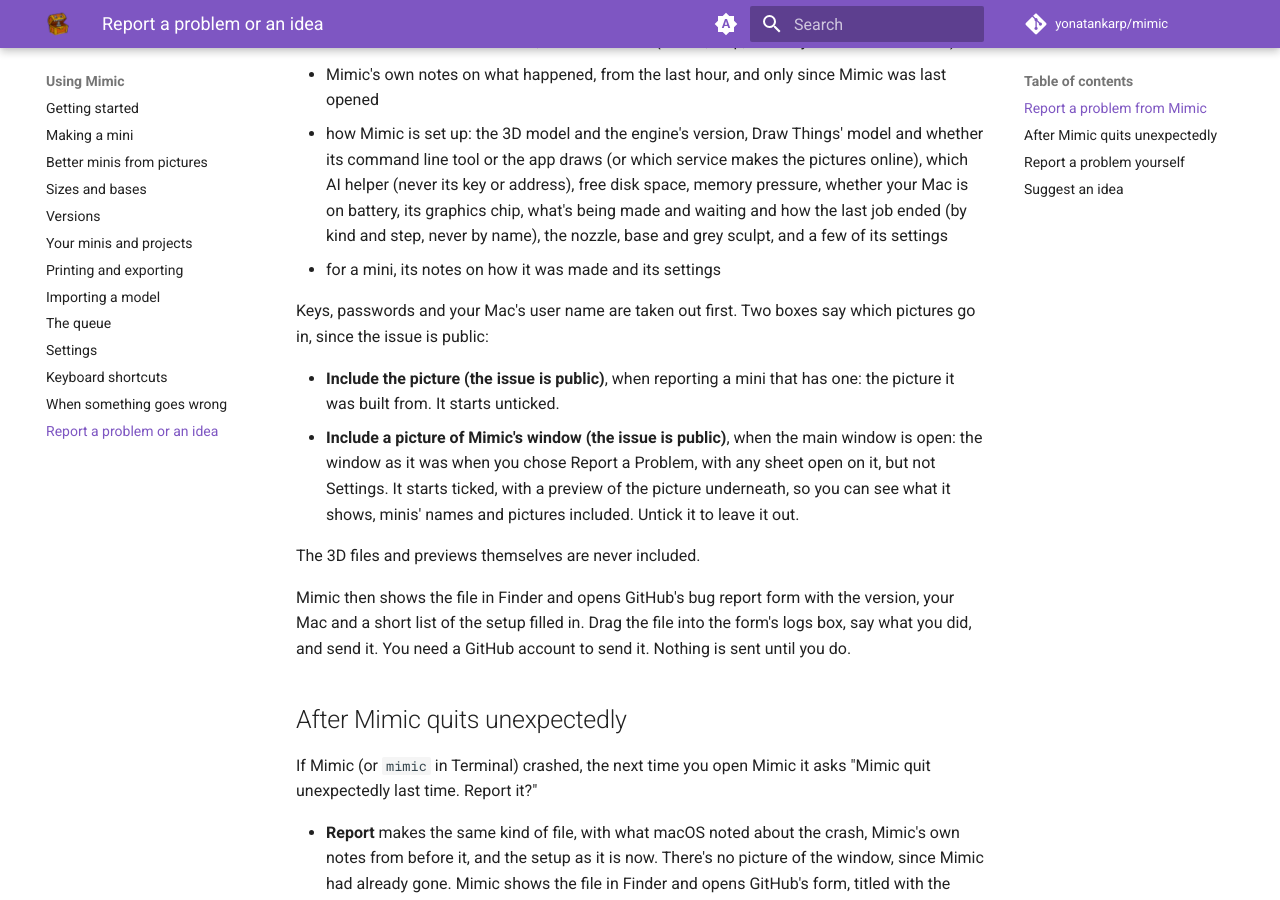
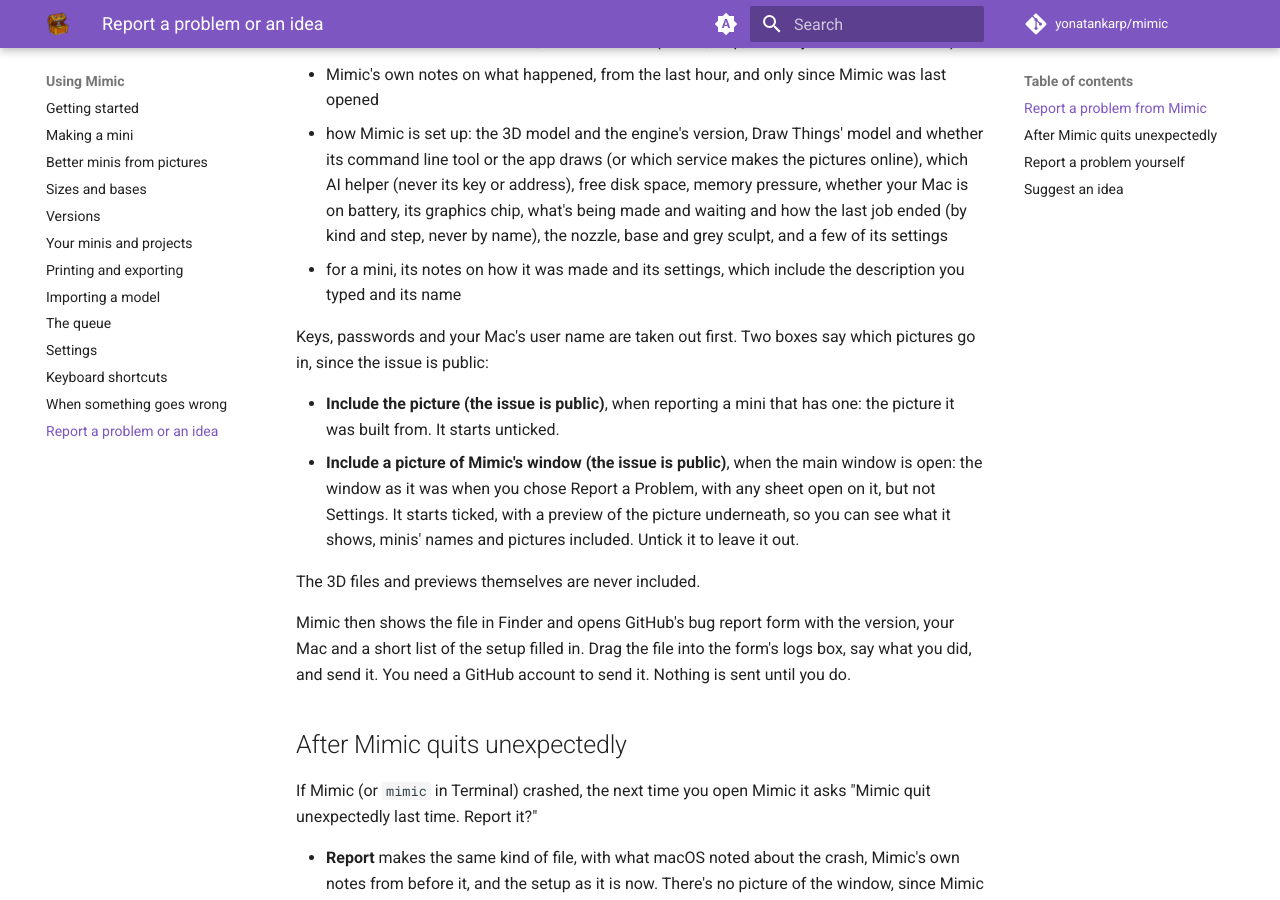
Before and after one commit to yonatankarp/mimic, an MkDocs documentation site: the page built from docs/report.md, in a window 1280 px wide and 900 px high, scrolled down 1162 px. Built offline with MkDocs 1.6.1 and Material for MkDocs 9.7.7, drawn with Linux system fonts in a browser that asks for light colours; comment, search, counter and statistics services are not loaded.

Commit message:
fix: Report a Problem says plainly that your description goes in

```diff
--- a/docs/report.md
+++ b/docs/report.md
@@ -27,7 +27,8 @@
   memory pressure, whether your Mac is on battery, its graphics chip, what's being made and waiting
   and how the last job ended (by kind and step, never by name), the nozzle, base and grey sculpt,
   and a few of its settings
-- for a mini, its notes on how it was made and its settings
+- for a mini, its notes on how it was made and its settings, which include the description you
+  typed and its name
 
 Keys, passwords and your Mac's user name are taken out first. Two boxes say which pictures go in,
 since the issue is public:
```
Also changed, not shown: CONTRIBUTING.md (+3 -3 lines), 2 other files.
